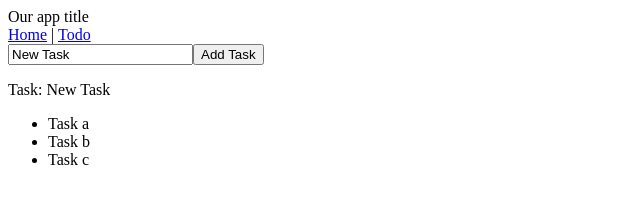
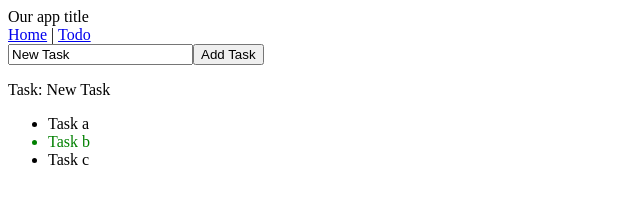
Before and after one commit to noam-honig/delme1, an Angular app: page /todo in a window 1280 px wide. Shown: the top 223 px of the page, without its empty margins (0-640 px from the left). Built offline with nearby package versions, Linux system fonts and the light colour scheme.

Commit message:
Added color expression :)

```diff
--- a/src/app/todo/todo.component.html
+++ b/src/app/todo/todo.component.html
@@ -4,7 +4,8 @@
     Task: {{newTaskTitle}}
 </p>
 <ul>
-    <li *ngFor="let task of tasks">
+    <li *ngFor="let task of tasks"
+    [style.color]="task.completed?'green':''" >
         {{task.title}}
     </li>
 </ul>
```
